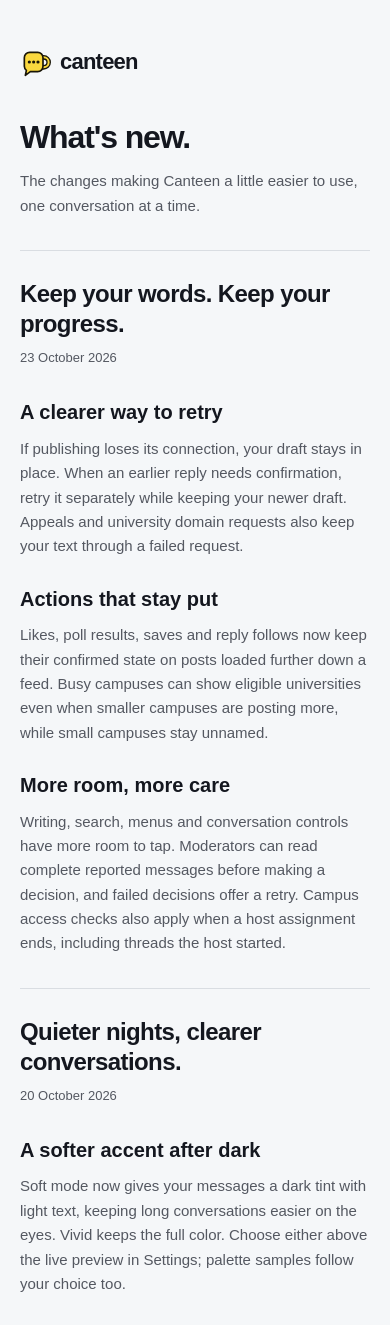
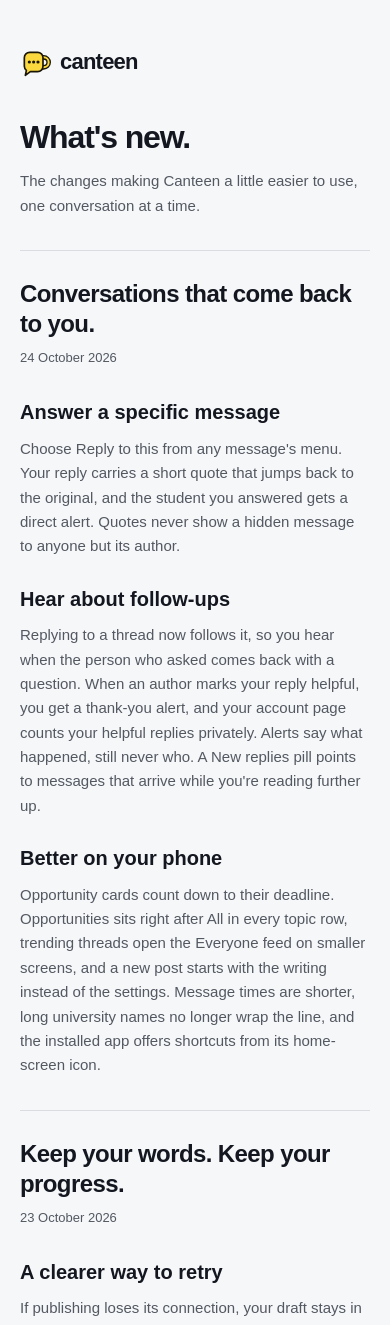
Before and after one commit to 0xuser64bit/Canteen, a Next.js app: page /updates in a window 390 px wide. Shown: the top 1325 px of the page. Built offline with nearby package versions, Linux system fonts and the light colour scheme; a web font is replaced by a local one.

Commit message:
docs(updates): publish the October 24 conversation improvements
Adds a dated entry to the public updates page covering direct answers,
reply follows and helpful alerts, the New replies pill, opportunity
countdowns and the phone layout improvements.

```diff
--- a/app/updates/page.tsx
+++ b/app/updates/page.tsx
@@ -28,6 +28,61 @@ export default function UpdatesPage() {
           a time.
         </p>
       </header>
+
+      <article
+        aria-labelledby="conversation-update"
+        className="mt-8 border-t border-line pt-7"
+      >
+        <header>
+          <h2
+            id="conversation-update"
+            className="text-[24px] leading-tight font-semibold tracking-tight"
+          >
+            Conversations that come back to you.
+          </h2>
+          <time
+            dateTime="2026-10-24"
+            className="mt-2 block text-[13px] text-muted"
+          >
+            24 October 2026
+          </time>
+        </header>
+        <div className="mt-7 space-y-6">
+          <section>
+            <h3 className="text-[20px] font-semibold">
+              Answer a specific message
+            </h3>
+            <p className="mt-2 text-muted">
+              Choose Reply to this from any message&apos;s menu. Your reply
+              carries a short quote that jumps back to the original, and the
+              student you answered gets a direct alert. Quotes never show a
+              hidden message to anyone but its author.
+            </p>
+          </section>
+          <section>
+            <h3 className="text-[20px] font-semibold">Hear about follow-ups</h3>
+            <p className="mt-2 text-muted">
+              Replying to a thread now follows it, so you hear when the person
+              who asked comes back with a question. When an author marks your
+              reply helpful, you get a thank-you alert, and your account page
+              counts your helpful replies privately. Alerts say what happened,
+              still never who. A New replies pill points to messages that arrive
+              while you&apos;re reading further up.
+            </p>
+          </section>
+          <section>
+            <h3 className="text-[20px] font-semibold">Better on your phone</h3>
+            <p className="mt-2 text-muted">
+              Opportunity cards count down to their deadline. Opportunities sits
+              right after All in every topic row, trending threads open the
+              Everyone feed on smaller screens, and a new post starts with the
+              writing instead of the settings. Message times are shorter, long
+              university names no longer wrap the line, and the installed app
+              offers shortcuts from its home-screen icon.
+            </p>
+          </section>
+        </div>
+      </article>
 
       <article
         aria-labelledby="reliability-update"
```
